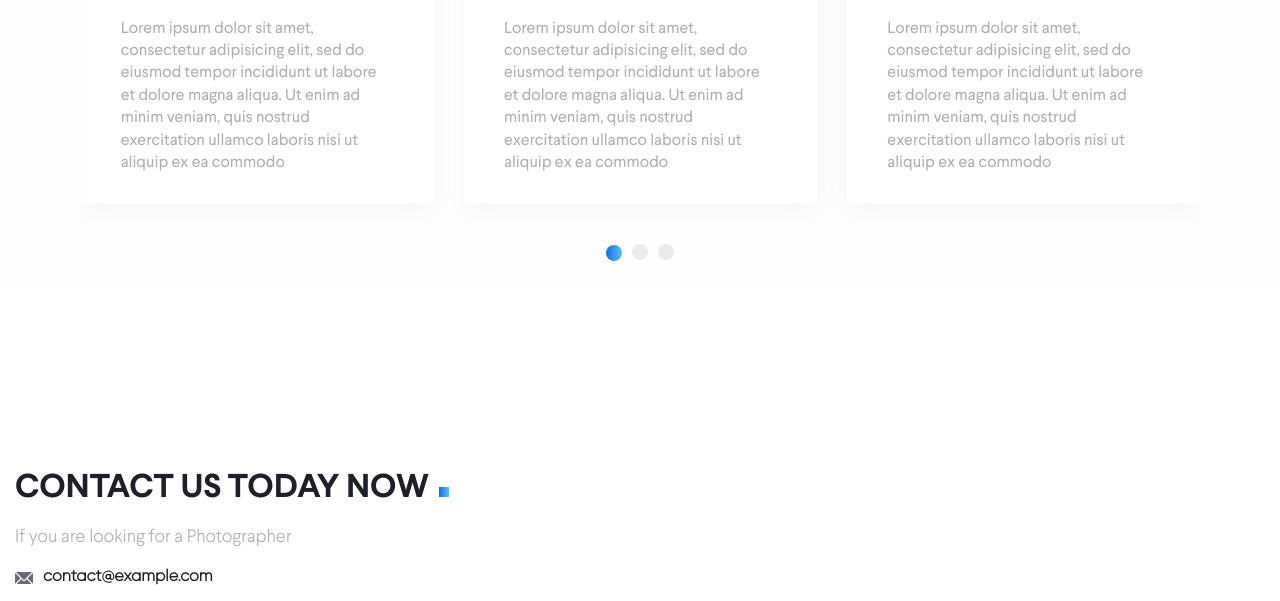
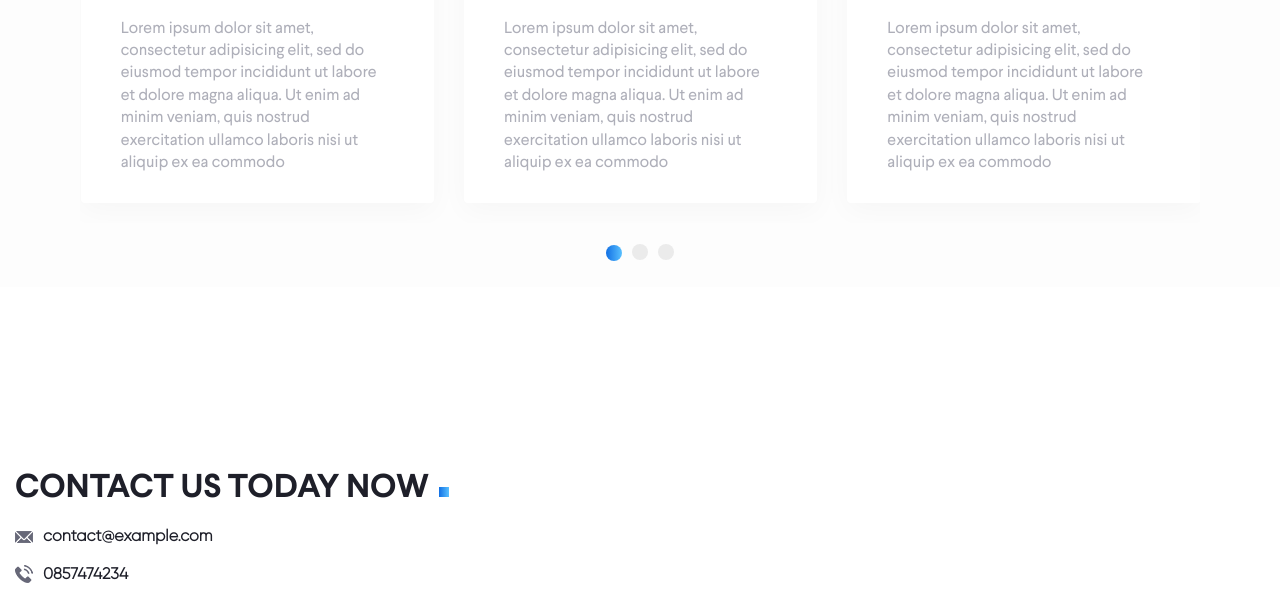
Before and after one commit to wordisthebird/Space-app-website, a plain HTML site: page index.html in a window 1280 px wide. Shown: the part 3574-4175 px from the top of the page. Drawn offline with Linux system fonts and the light colour scheme.

Commit message:
Commit message

```diff
--- a/index.html
+++ b/index.html
@@ -7,6 +7,7 @@
 
 <head>
     <!-- Required meta tags -->
+
     <meta charset="utf-8">
     <meta name="viewport" content="width=device-width, initial-scale=1, shrink-to-fit=no">
     <link rel="stylesheet" href="https://use.fontawesome.com/releases/v5.6.3/css/all.css"
@@ -18,7 +19,9 @@
     <link rel="stylesheet" href="css/bootstrap.min.css">
     <link rel="stylesheet" href="css/style.css">
 
-    <title>Photogenic - Free Portfolio Bootstrap Template</title>
+
+    <link rel='icon' href='favicon.ico' type='image/x-icon'/ >
+    <title>Space - A new food experience</title>
 </head>
 
 <body>
@@ -363,9 +366,7 @@
             <div class="row">
                 <div class="col-lg-5">
                     <h2>CONTACT US TODAY NOW</h2>
-                    <p class="light">
-                        If you are looking for a Photographer
-                    </p>
+
                     <p>
                         <span class="email"><img src="images/email.png"
                                 alt="email icon" /></span><b>contact@example.com</b>
```
Also changed, not shown: images/favicon.ico (added).
